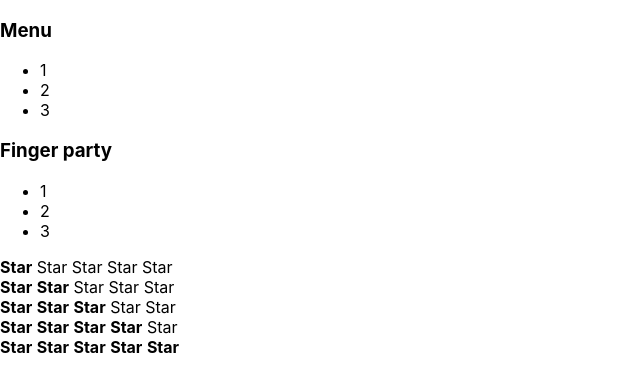
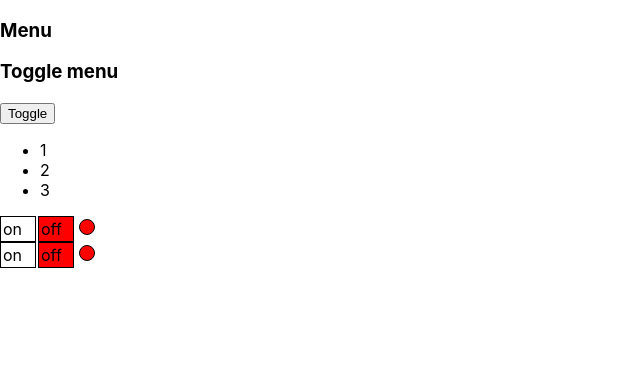
Before and after one commit to vetero4ok/lessons, a React (Create React App) app: page / in a window 1280 px wide. Shown: the top 392 px of the page, without its empty margins (0-640 px from the left). Built offline with nearby package versions, Linux system fonts and the light colour scheme.

Commit message:
useState l06

```diff
--- a/src/App.tsx
+++ b/src/App.tsx
@@ -1,13 +1,17 @@
 import React from 'react';
 import './App.css';
 
+
 import {Rating} from "./components/Rating/Rating";
-import {Accordion} from './components/Acсordion/Accordion';
+import {Accordion} from './components/Accordion/Accordion';
+import { TurnOnOff } from './components/TurnOnOff/TurnOnOff';
+import { UncontrolledAccordion } from './components/UncontrolledAccordion/UncontrolledAccordion';
 
 
 
 function App() {
-    console.log("rendering App");
+
+
     return (
 
         <div>
@@ -17,27 +21,19 @@ function App() {
             {/*<PageTitle title = {"My friends"} />*/}
 
 
-            <Accordion titleValue = {"Menu"} collapsed = {false}/>
-            <Accordion titleValue  = {"Finger party"} collapsed = {false}/>
-            <Rating value = {1}/>
-            <Rating value = {2}/>
-            <Rating value = {3}/>
-            <Rating value = {4}/>
-            <Rating value = {5}/>
+            <Accordion titleValue = {"Menu"} collapsed={true}/>
+            < UncontrolledAccordion titleValue = {"Toggle menu"}/>
+            {/*<Rating value = {1}/>*/}
+            {/*<Rating value = {2}/>*/}
+            {/*<Rating value = {3}/>*/}
+            {/*<Rating value = {4}/>*/}
+            {/*<Rating value = {5}/>*/}
+            <TurnOnOff/>
+            <TurnOnOff/>
+
+
         </div>
     );
 }
 
 export default App;
-
-
-// type PageTitleProbsType = {
-//     title: string
-// }
-// function PageTitle(probs: PageTitleProbsType)
-// {
-//     console.log("rendering Apptitle");
-//     return (
-//         <h1> {probs.title }</h1>
-//     );
-// }
--- /dev/null
+++ b/src/components/TurnOnOff/TurnOnOff.tsx
@@ -0,0 +1,51 @@
+import React, {useState} from 'react';
+
+
+
+export function TurnOnOff() {
+
+    const [on, setOn] = useState<boolean>(false)
+
+
+    const onStyle = {
+        width: '30px',
+        height: '20px',
+        border: '1px solid black',
+        display: 'inline-block',
+        padding: '2px',
+        background: on ? 'green' : 'white'
+    };
+    const offStyle = {
+        width: '30px',
+        height: '20px',
+        border: '1px solid black',
+        display: 'inline-block',
+        padding: '2px',
+        marginLeft: '2px',
+        background: on ? 'white' : 'red'
+    };
+    const indicatorStyle = {
+        width: '10px',
+        height: '10px',
+        borderRadius: '50%',
+        border: '1px solid black',
+        display: 'inline-block',
+        padding: '2px',
+        marginLeft: '5px',
+        background: on ? 'green' : 'red'
+    };
+
+
+    return (
+        <div>
+
+            <div>
+                <div style={onStyle} onClick={() => setOn(true)}>on</div>
+                <div style={offStyle} onClick={() => setOn(false)}> off</div>
+                <div style={indicatorStyle}></div>
+            </div>
+
+        </div>
+    );
+
+}
--- /dev/null
+++ b/src/components/UncontrolledAccordion/UncontrolledAccordion.tsx
@@ -0,0 +1,51 @@
+import React, {useState} from 'react';
+
+type UncontrolledAccordionPropsType = {
+    titleValue: string
+
+}
+
+export function UncontrolledAccordion(props: UncontrolledAccordionPropsType) {
+
+    const [collapsed, setCollapsed] = useState<boolean>(false)
+    function onclickCollapsed(){
+       if(collapsed){
+           setCollapsed(false)
+       }else {
+           setCollapsed(true)
+       }
+
+    }
+    return (
+        <div>
+            <AccordionTitle title={props.titleValue}/>
+            <button onClick={()=>onclickCollapsed()}>Toggle</button>
+            {!collapsed && <AccordionBody/>}
+        </div>
+    );
+}
+
+
+type AccordionTitlePropsType = {
+    title: string
+}
+
+function AccordionTitle(props: AccordionTitlePropsType) {
+    return (
+        <div>
+            <h3>{props.title}</h3>
+        </div>
+    );
+}
+
+function AccordionBody() {
+    return (
+        <div>
+            <ul>
+                <li>1</li>
+                <li>2</li>
+                <li>3</li>
+            </ul>
+        </div>
+    );
+}
```
Also changed, not shown: src/components/Accordion/Accordion.tsx (renamed from src/components/Acсordion/Accordion.tsx).
